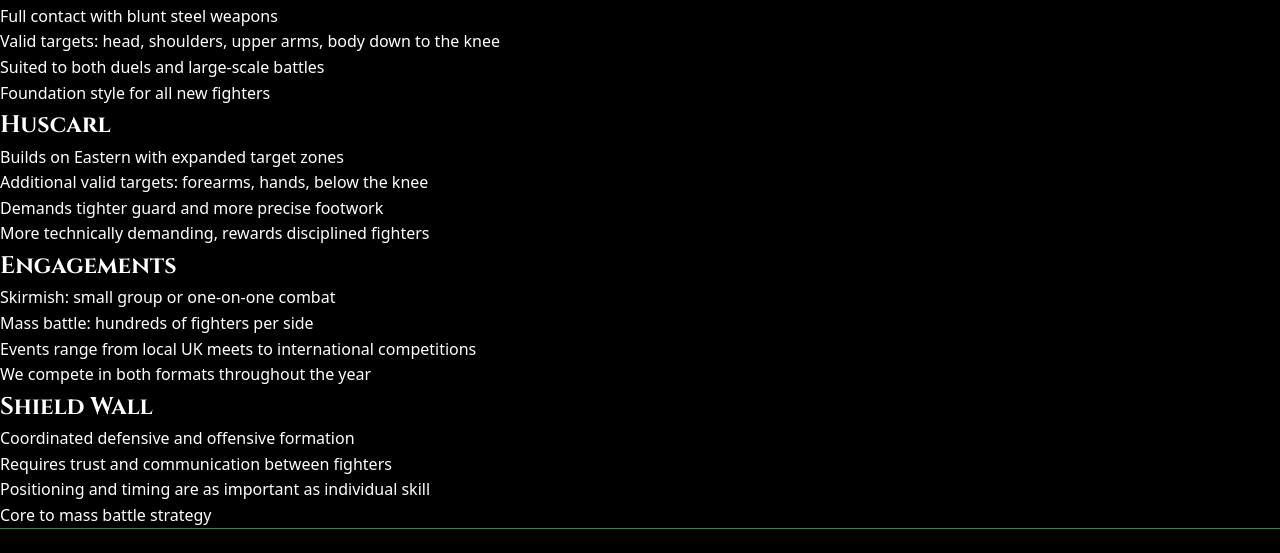
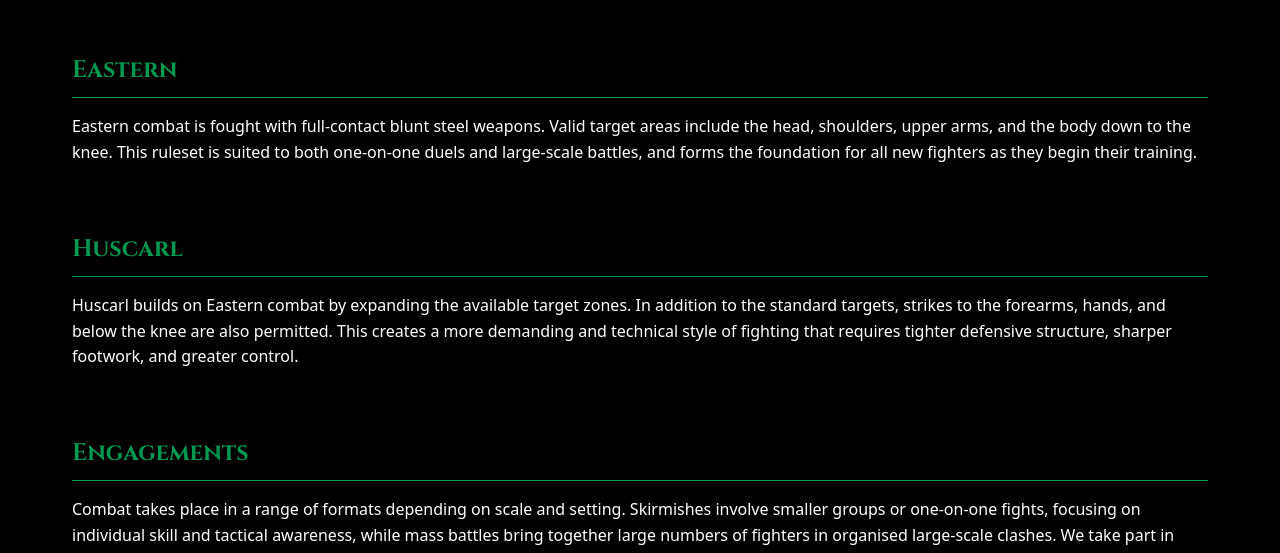
Before and after one commit to FraserFallows/vargr-viking, an Eleventy site: page src/about/combat/index.html in a window 1280 px wide. Shown: the part 73-626 px from the top of the page. Built offline with nearby package versions, Linux system fonts and the light colour scheme; Eleventy itself is replaced by a stand-in of ours; files that its build step writes are made by us from their sources.

Commit message:
Add combat/training page styles and server loading feedback
  - Style #page-content and .content-block for training and combat pages
  - Remove redundant page title headers from both pages
  - Show loading and error states for events on the home page
  - Show loading and error states for events and contacts in the admin panel

```diff
--- a/script.js
+++ b/script.js
@@ -39,10 +39,15 @@ if (contactForm) {
 
 const eventsList = document.querySelector(".events-list");
 if (eventsList) {
+    eventsList.innerHTML = "<p>Loading events...</p>";
     fetch("https://vargr-viking-api.onrender.com/events")
         .then(res => res.json())
         .then(events => {
             eventsList.innerHTML = "";
+            if (events.length === 0) {
+                eventsList.innerHTML = "<p>No upcoming events scheduled.</p>";
+                return;
+            }
             events.forEach(e => {
                 const div = document.createElement("div");
                 div.className = "event";
@@ -52,5 +57,8 @@ if (eventsList) {
                       <p>${e.description}</p>`;
                 eventsList.appendChild(div);
             });
+        })
+        .catch(() => {
+            eventsList.innerHTML = "<p>Events unavailable — check back shortly.</p>";
         });
 }
--- a/src/about/combat/index.html
+++ b/src/about/combat/index.html
@@ -3,44 +3,33 @@ layout: layout.html
 title: Combat
 permalink: /about/combat/
 ---
-<section id="page-header">
-    <h1>Combat</h1>
-</section>
 <section id="page-content">
     <div class="content-block">
         <h2>Eastern</h2>
-        <ul>
-            <li>Full contact with blunt steel weapons</li>
-            <li>Valid targets: head, shoulders, upper arms, body down to the knee</li>
-            <li>Suited to both duels and large-scale battles</li>
-            <li>Foundation style for all new fighters</li>
-        </ul>
+        <p>Eastern combat is fought with full-contact blunt steel weapons. Valid target areas include the head,
+            shoulders, upper arms, and the body down to the knee. This ruleset is suited to both one-on-one duels and
+            large-scale battles, and forms the foundation for all new fighters as they begin their training.</p>
     </div>
     <div class="content-block">
         <h2>Huscarl</h2>
-        <ul>
-            <li>Builds on Eastern with expanded target zones</li>
-            <li>Additional valid targets: forearms, hands, below the knee</li>
-            <li>Demands tighter guard and more precise footwork</li>
-            <li>More technically demanding, rewards disciplined fighters</li>
-        </ul>
+        <p>Huscarl builds on Eastern combat by expanding the available target zones. In addition to the standard
+            targets, strikes to the forearms, hands, and below the knee are also permitted. This creates a more
+            demanding and technical style of fighting that requires tighter defensive structure, sharper footwork,
+            and greater control.</p>
     </div>
     <div class="content-block">
         <h2>Engagements</h2>
-        <ul>
-            <li>Skirmish: small group or one-on-one combat</li>
-            <li>Mass battle: hundreds of fighters per side</li>
-            <li>Events range from local UK meets to international competitions</li>
-            <li>We compete in both formats throughout the year</li>
-        </ul>
+        <p>Combat takes place in a range of formats depending on scale and setting. Skirmishes involve smaller groups or
+            one-on-one fights, focusing on individual skill and tactical awareness, while mass battles bring together
+            large numbers of fighters in organised large-scale clashes. We take part in both local UK events and
+            international competitions throughout the year.</p>
     </div>
     <div class="content-block">
         <h2>Shield Wall</h2>
-        <ul>
-            <li>Coordinated defensive and offensive formation</li>
-            <li>Requires trust and communication between fighters</li>
-            <li>Positioning and timing are as important as individual skill</li>
-            <li>Core to mass battle strategy</li>
-        </ul>
+        <p>
+            The shield wall is a core formation used in mass battle scenarios, combining both defensive and offensive
+            capability. It relies on coordination, trust, and communication between fighters, where positioning and
+            timing are just as important as individual skill. Mastery of the shield wall is essential to effective
+            large-scale combat and is a key part of our tactical approach.</p>
     </div>
 </section>
--- a/style.css
+++ b/style.css
@@ -669,3 +669,37 @@ footer {
         color: var(--color-black);
     }
 }
+
+#page-content {
+    padding: 4rem 2rem;
+    max-width: 1200px;
+    margin: var(--nav-height) auto 0;
+    display: flex;
+    flex-direction: column;
+    gap: 3rem;
+}
+
+.content-block h2 {
+    font-size: 1.5rem;
+    color: var(--color-green);
+    margin-bottom: 1rem;
+    padding-bottom: 0.5rem;
+    border-bottom: 1px solid var(--color-green);
+}
+
+.content-block p {
+    margin-bottom: 1rem;
+}
+
+.content-block ul {
+    list-style: none;
+    display: flex;
+    flex-direction: column;
+    gap: 0.5rem;
+}
+
+.content-block ul li::before {
+    content: '—';
+    color: var(--color-green);
+    margin-right: 0.75rem;
+}
```
Also changed, not shown: src/about/training/index.html (+0 -3 lines), src/admin/index.html (+12 -2 lines).
